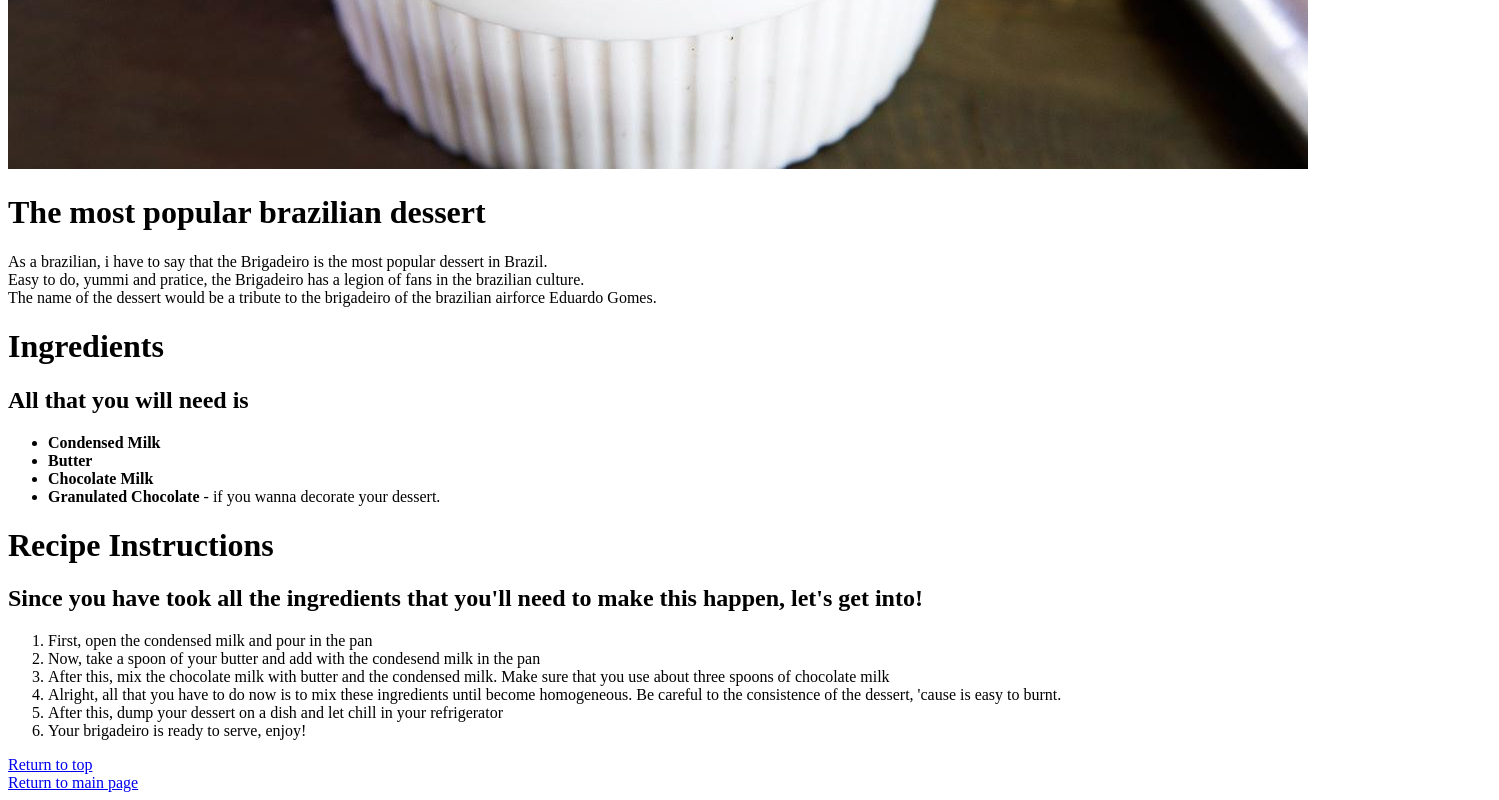
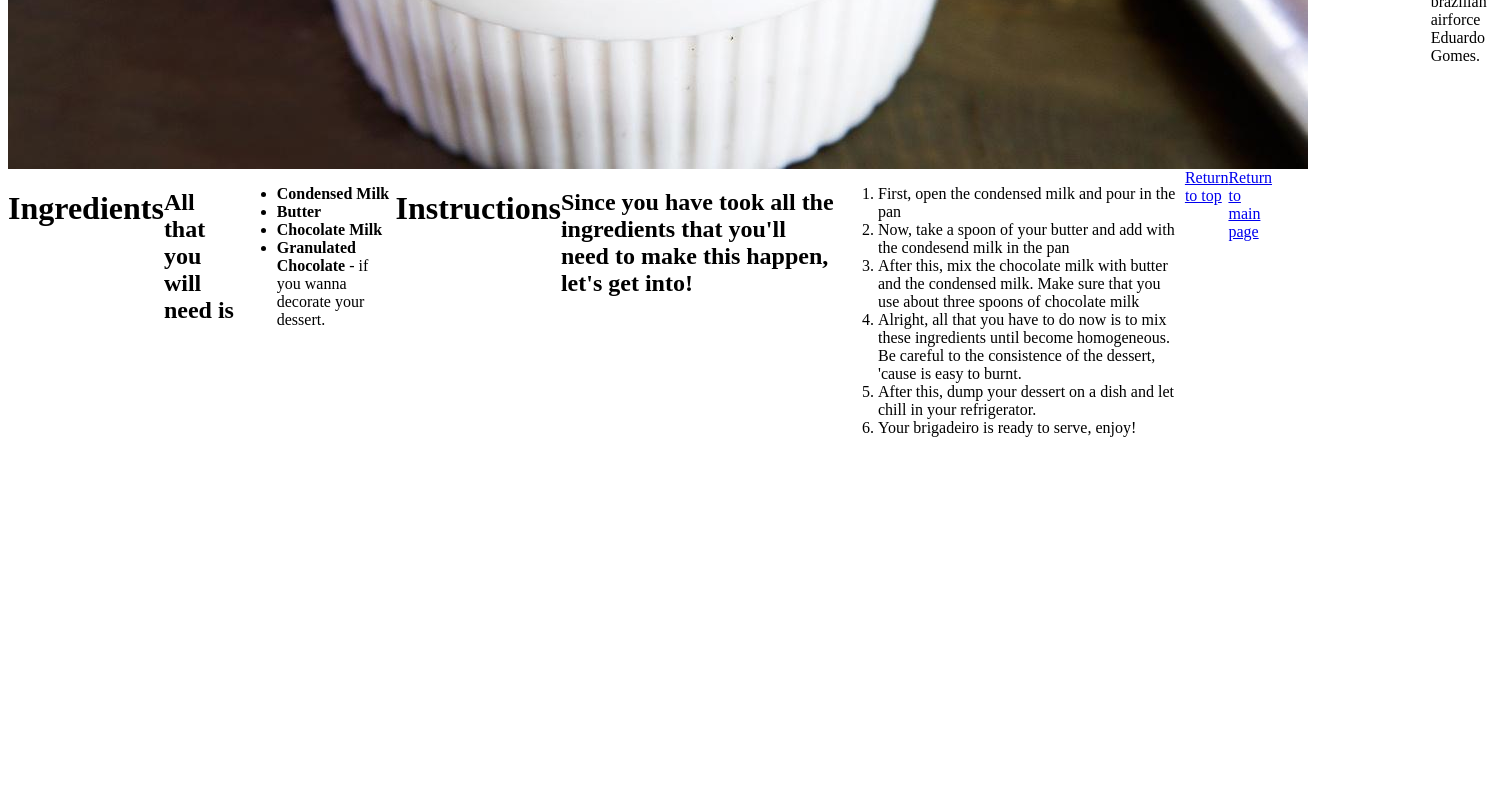
Before and after one commit to pnzrfstx6/recipes, a plain HTML site: page receitas/brigadeiro.html in a window 1280 px wide. Shown: the part 661-1461 px from the top of the page, 1499 px wide, since content can reach past the window. After the commit the page ends 1122 px from the top, so only its background shows below. Drawn offline with Linux system fonts and the light colour scheme.

Commit message:
linkei o arquivo css na pagina da receita de brigadeiro pra poder aplicas as tags de flexbox que estou aprendendo

```diff
--- a/receitas/brigadeiro.html
+++ b/receitas/brigadeiro.html
@@ -5,44 +5,51 @@
     <title>Brigadeiro</title>
 
     <h1><div id="header"></div>Brigadeiro</h1>
-   </head>
-    <body>
-      <img src="../images/brigadeiro.jpg" alt="brigadeiro">
-    </body>
+    <link rel="stylesheet" href="./recipes.css"
+  </head>
 
     <body>
-      <h1>The most popular brazilian dessert </h1>
-      <p> As a brazilian, i have to say that the Brigadeiro is the most popular dessert in Brazil.
+
+      <div class="container">
+      <img src="../images/brigadeiro.jpg" alt="brigadeiro">
+
+
+
+      <h1 class="t1">The most popular brazilian dessert</h1>
+      <p class="prgf">As a brazilian, i have to say that the Brigadeiro is the most popular dessert in Brazil.
       <br>Easy to do, yummi and pratice, the Brigadeiro has a legion of fans in the brazilian culture. <br>
         The name of the dessert would be a tribute to the brigadeiro of the brazilian airforce Eduardo Gomes.
       </p>
+      </div>
 
 
 
-      <h1> Ingredients </h1>
+      <div class="container">
+      <h1 class="t1">Ingredients</h1>
 
-      <h2> All that you will need is</h2>
-      <ul>
+      <h2 class="t2">All that you will need is</h2>
+      <ul class="list">
         <li> <strong> Condensed Milk</strong></li>
         <li> <strong> Butter </strong></li>
         <li> <strong> Chocolate Milk</strong></li>
         <li> <strong> Granulated Chocolate </strong> - if you wanna decorate your dessert.</lis>
       </ul>
 
-      <h1>Recipe Instructions</h1>
-      <h2>Since you have took all the ingredients that you'll need to make this happen, let's get into!</h2>
-      <ol>
+      <h1 class="t1">Instructions</h1>
+      <h2 class="t2"> Since you have took all the ingredients that you'll need to make this happen, let's get into!</h2>
+      <ol class="ol1">
         <li>First, open the condensed milk and pour in the pan</li>
         <li>Now, take a spoon of your butter and add with the condesend milk in the pan</li>
         <li>After this, mix the chocolate milk with butter and the condensed milk. Make sure that you use about three spoons of chocolate milk</li>
         <li>Alright, all that you have to do now is to mix these ingredients until become homogeneous. Be careful to the consistence of the dessert, 'cause is easy to burnt.</li>
-        <li>After this, dump your dessert on a dish and let chill in your refrigerator</li>
+        <li>After this, dump your dessert on a dish and let chill in your refrigerator.</li>
         <li>Your brigadeiro is ready to serve, enjoy!</li>
       </ol>
 
       <a href="#header">Return to top</a> <br>
 
       <a href="../index.html">Return to main page</a>
+      </div>
 
     </body>
 
```
